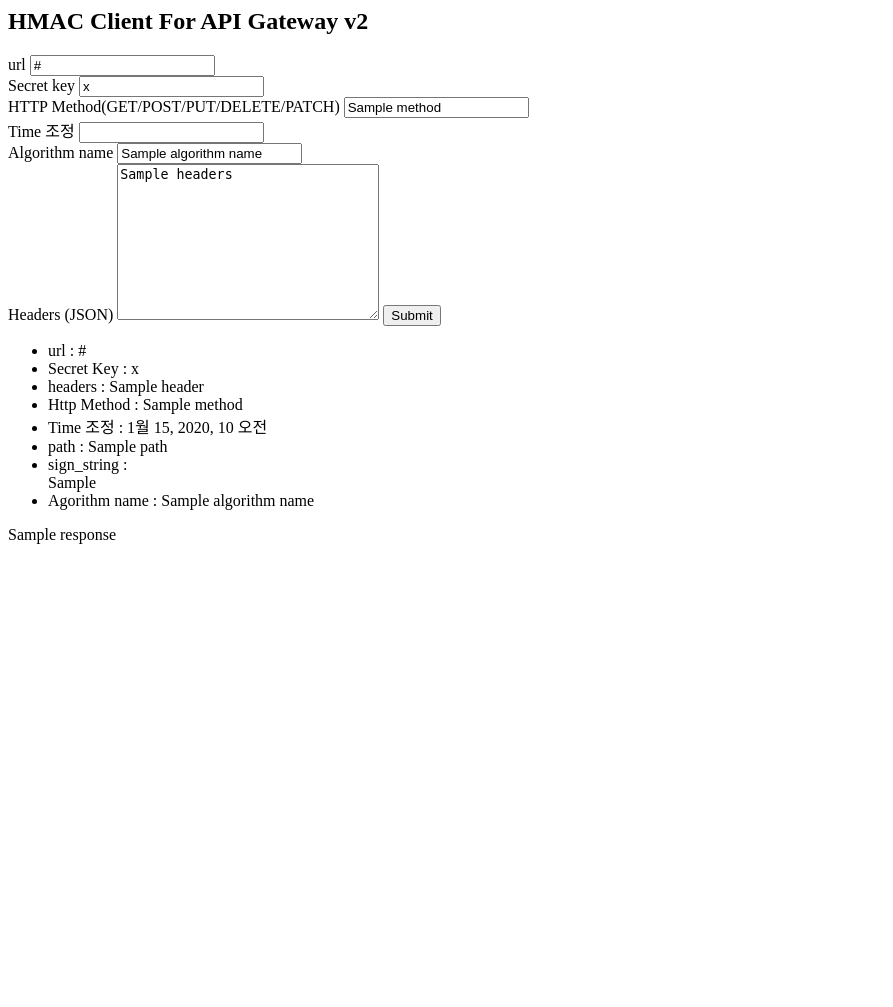
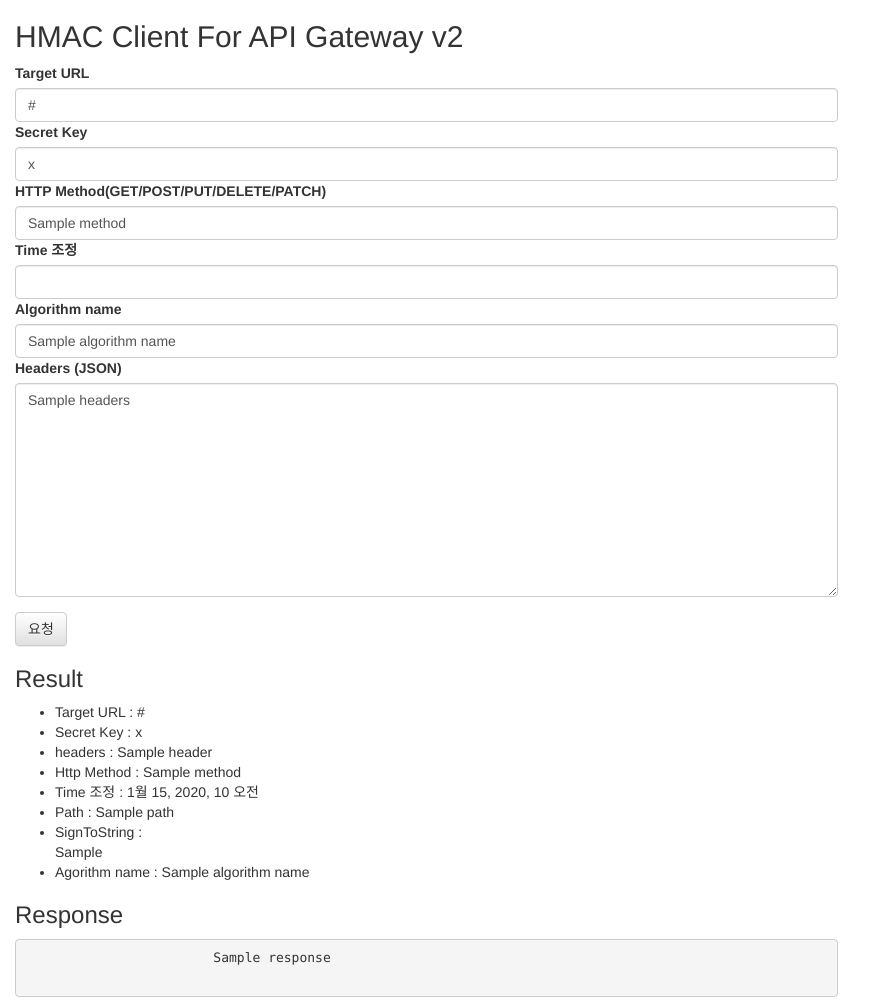
Before and after one commit to taejukim/django_server, a Django app: template api/templates/hmac_client.html in a window 1280 px wide. Shown: the whole page, without its empty margins (0-893 px from the left). Before the commit the page ends 544 px from the top, so only its background shows below. Run offline with Django 3.2, Linux system fonts and the light colour scheme; the template is opened without the code that fills it: most values are stand-ins (such as "Sample title", 1, 10 or a date in 2020); some libraries are stand-ins or nearby versions.

Commit message:
Hmac client 수정

```diff
--- a/api/templates/hmac_client.html
+++ b/api/templates/hmac_client.html
@@ -1,53 +1,68 @@
 <html lang="en">
+
 <head>
     <meta charset="UTF-8">
     <meta name="viewport" content="initial-scale=1.0">
+    <!-- 합쳐지고 최소화된 최신 CSS -->
+    <link rel="stylesheet" href="https://maxcdn.bootstrapcdn.com/bootstrap/3.3.2/css/bootstrap.min.css">
+
+    <!-- 부가적인 테마 -->
+    <link rel="stylesheet" href="https://maxcdn.bootstrapcdn.com/bootstrap/3.3.2/css/bootstrap-theme.min.css">
+
+    <!-- 합쳐지고 최소화된 최신 자바스크립트 -->
+    <script src="https://maxcdn.bootstrapcdn.com/bootstrap/3.3.2/js/bootstrap.min.js"></script>
     <title>HMAC Client</title>
 </head>
+
 <body>
+    <div class="container-fluid">
+
         <h2>HMAC Client For API Gateway v2</h2>
+        <div class="row">
+            <div class="col-md-8">
                 <form method="post">{% csrf_token %}
-        <label for="url">url</label>
-        <input type="text" name="url" value="{{url}}">
-        </br>
-        <label for="secret_key">Secret key</label>
-        <input type="text" name="secret_key" value="{{secret_key}}">
-    </br>
+                    <div class="form-group">
+                        <label>Target URL</label>
+                        <input type="text" name="url" class="form-control" value="{{url}}">
+                        <label>Secret Key</label>
+                        <input type="text" name="secret_key" class="form-control" value="{{secret_key}}">
+                        <label for="method">HTTP Method(GET/POST/PUT/DELETE/PATCH)</label>
+                        <input type="text" name="method" class="form-control" value="{{method}}">
+                        <label for="time_skew">Time 조정</label>
+                        <input type="number" name="time_skew" class="form-control" value="{{time_skew}}">
+                        <label for="algorithm_name">Algorithm name</label>
+                        <input type="text" name="algorithm_name" class="form-control" value="{{algorithm_name}}">
+                        <label for="algorithm_name">Headers (JSON)</label>
+                        <textarea name="headers" id="headers" cols="30" class="form-control"
+                            rows="10">{{headers}}</textarea>
+                    </div>
 
-        <label for="method">HTTP Method(GET/POST/PUT/DELETE/PATCH)</label>
-        <input type="text" name="method" value="{{method}}">
-</br>
-        <label for="time_skew">Time 조정</label>
-        <input type="number" name="time_skew" value="{{time_skew}}">
-
-    </br>
-        <label for="algorithm_name">Algorithm name</label>
-        <input type="text" name="algorithm_name" value="{{algorithm_name}}">
-</br>
-<label for="algorithm_name">Headers (JSON)</label>
-<textarea name="headers" id="headers" cols="30" rows="10">{{headers}}</textarea>
-        <!-- <select name="algorithm_name">
-            <option value="sha1" selected>SHA1</option>
-            <option value="sha256" >SHA256</option>
-          </select> -->
-        <input type="submit" value="Submit">
+                    <button type="submit" class="btn btn-default">요청</button>
                 </form>
                 {% if response %}
+                <H3>Result</H3>
                 <div>
                     <ul>
-            <li>url : {{url}}</li>
+                        <li>Target URL : {{url}}</li>
                         <li>Secret Key : {{secret_key}}</li>
                         <li>headers : {{header}}</li>
                         <li>Http Method : {{method}}</li>
                         <li>Time 조정 : {{time_skew}}</li>
-            <li>path : {{path}}</li>
-            <li>sign_string : </br>{{sign_string|safe}}</li>
+                        <li>Path : {{path}}</li>
+                        <li>SignToString : </br>{{sign_string|safe}}</li>
                         <li>Agorithm name : {{algorithm_name}}</li>
                     </ul>
-
+                <H3>Response</H3>
+                    <pre>
                         {{response}}
+                    </pre>
                     </p>
                 </div>
                 {% endif %}
+            </div>
+            </div>
+    </div>
+
 </body>
+
 </html>
--- a/api/views.py
+++ b/api/views.py
@@ -68,10 +68,11 @@ def get_headers(method: str, url: str, secret_key: str, headers: dict, timeskew:
     algorithm_name = algorithm_name.upper()
     if headers:
         headers_key = ','.join(dict(headers).keys())
-        headers = {
+        headers.update({
         'Authorization':f'hmac algorithm="Hmac{algorithm_name}", headers="{headers_key}", signature="{signature}"',
         'x-nhn-date':now
-        }
+        })
+
     else:
         headers = {
         'Authorization':f'hmac algorithm="Hmac{algorithm_name}", signature="{signature}"',
```
Lines whose indentation alone changed are shown as unchanged.
